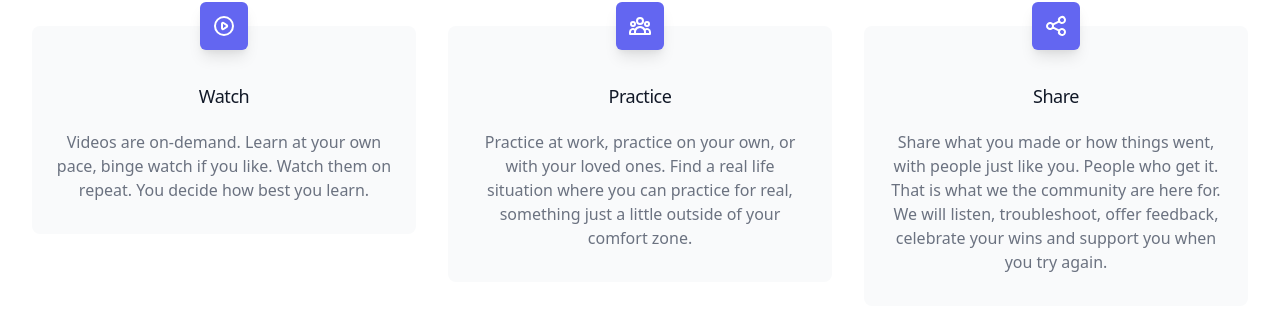
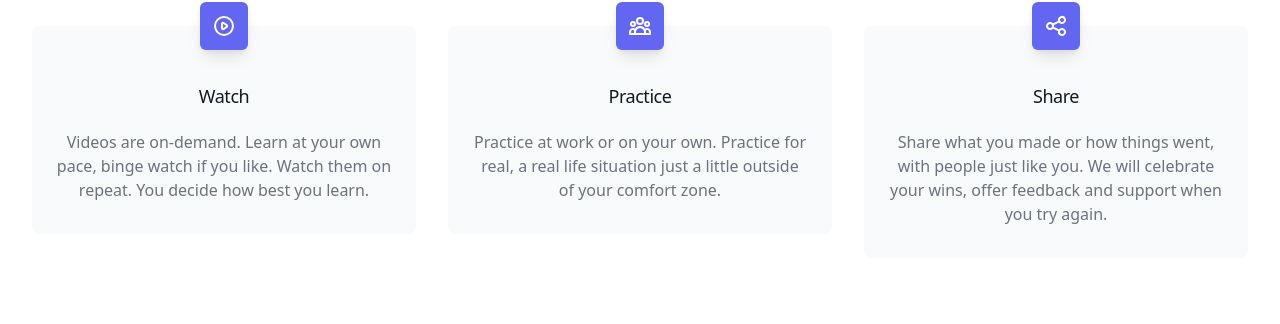
Before and after one commit to timyeothequietachievr/website, a Next.js app: page / in a window 1280 px wide. Shown: the part 1700-2024 px from the top of the page. Built offline with nearby package versions, Linux system fonts and the light colour scheme; a web font is replaced by a local one.

Commit message:
equal boxes

```diff
--- a/components/HowItWorks.jsx
+++ b/components/HowItWorks.jsx
@@ -13,8 +13,8 @@ import {
 
   const features = [
     { name: 'Watch', icon: PlayIcon, para: 'Videos are on-demand. Learn at your own pace, binge watch if you like. Watch them on repeat. You decide how best you learn.' },
-    { name: 'Practice', icon: UserGroupIcon, para: 'Practice at work, practice on your own, or with your loved ones. Find a real life situation where you can practice for real, something just a little outside of your comfort zone.' },
-    { name: 'Share', icon: ShareIcon, para: 'Share what you made or how things went, with people just like you. People who get it. That is what we the community are here for. We will listen, troubleshoot, offer feedback, celebrate your wins and support you when you try again.' },
+    { name: 'Practice', icon: UserGroupIcon, para: 'Practice at work or on your own. Practice for real, a real life situation just a little outside of your comfort zone.' },
+    { name: 'Share', icon: ShareIcon, para: 'Share what you made or how things went, with people just like you. We will celebrate your wins, offer feedback and support when you try again.' },
   ]
 
   export default function Example() {
```
